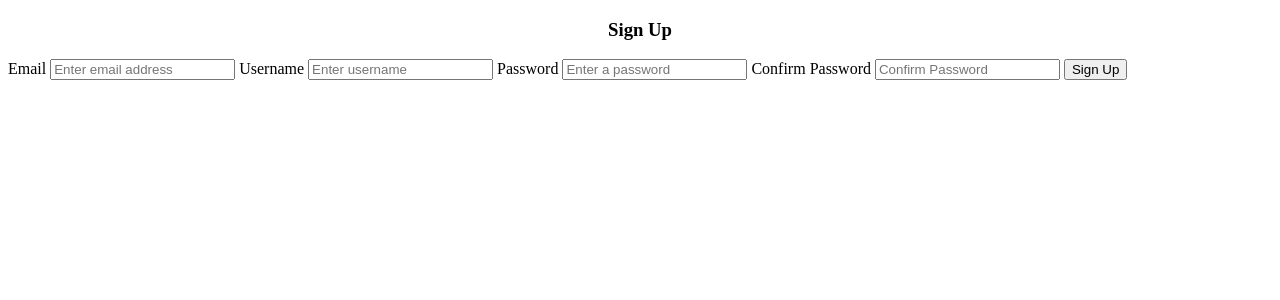
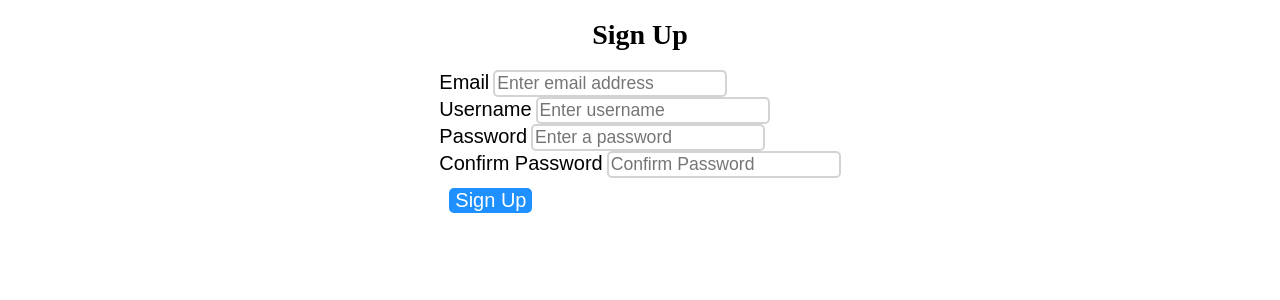
Before and after one commit to tedster-08/teddit, a Flask app: page /signup in a window 1280 px wide. Shown: the top 300 px of the page. Run offline with Flask 2, Linux system fonts and the light colour scheme.

Commit message:
form styling

```diff
--- a/website/static/style/main.css
+++ b/website/static/style/main.css
@@ -3,7 +3,7 @@
   border-radius: 5px;
   display: flex;
   justify-content: center;
-  margin: 0.25em;
+  margin: 0.5em;
 }
 
 .alert-success {
@@ -18,7 +18,7 @@
 .alert-text {
   font-family: "Futura", Arial, sans-serif;
   font-weight: bold;
-  font-size: 1em;
+  font-size: 1.25em;
 }
 
 .flash {
@@ -33,3 +33,44 @@
 .alert-success .close {
   color: rgb(80, 255, 80);
 }
+
+h1 {
+  font: bold 1.75em "Futura";
+}
+
+.sign-up-form {
+  display: flex;
+  justify-content: center;
+}
+
+label {
+  font: 1.25em Arial, sans-serif;
+}
+
+.form-text {
+  border-radius: 5px;
+  border: 2px solid lightgrey;
+  font: lighter 1.1em Arial, sans-serif;
+}
+
+.form-text:focus {
+  border: 2px solid dodgerblue;
+  outline: none;
+}
+
+.submit {
+  font: 1.25em Arial, sans-serif;
+  margin: 0.5em;
+  background-color: dodgerblue;
+  color: white;
+  border-radius: 5px;
+  border: none;
+  text-align: center;
+}
+
+.submit:hover {
+  background-color: steelblue;
+}
+.submit:active {
+  background-color: steelblue;
+}
--- a/website/templates/signup.html
+++ b/website/templates/signup.html
@@ -1,7 +1,7 @@
 {% extends "base.html" %} {% block content %}
 
-<form method="POST">
-  <h3 align="center">Sign Up</h3>
+<h1 align="center">Sign Up</h1>
+<form method="POST" class="sign-up-form">
   <div>
     <label for="email">Email</label>
     <input
@@ -9,7 +9,10 @@
       id="email"
       name="email"
       placeholder="Enter email address"
+      class="form-text"
     />
+
+    <br />
 
     <label for="username">Username</label>
     <input
@@ -17,7 +20,10 @@
       id="username"
       name="username"
       placeholder="Enter username"
+      class="form-text"
     />
+
+    <br />
 
     <label for="password">Password</label>
     <input
@@ -25,7 +31,10 @@
       id="password"
       name="password"
       placeholder="Enter a password"
+      class="form-text"
     />
+
+    <br />
 
     <label for="password-conf">Confirm Password</label>
     <input
@@ -33,9 +42,12 @@
       id="password-conf"
       name="password-conf"
       placeholder="Confirm Password"
+      class="form-text"
     />
 
-    <button type="submit">Sign Up</button>
+    <br />
+
+    <button type="submit" class="submit">Sign Up</button>
   </div>
 </form>
 
```
